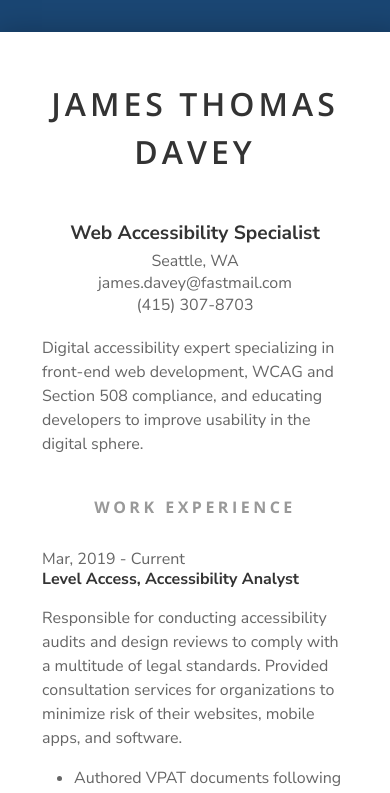
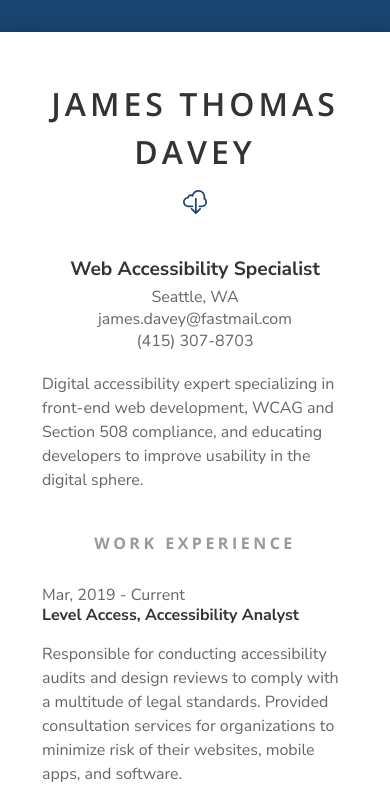
Before and after one commit to jamesthomasdavey/photography, a React (Create React App) app: page /resume in a window 390 px wide. Shown: the top 793 px of the page. Built offline with nearby package versions, Linux system fonts and the light colour scheme.

Commit message:
add download link

```diff
--- a/src/App.js
+++ b/src/App.js
@@ -13,6 +13,7 @@ import Resume from './components/pages/Resume/Resume';
 class App extends React.Component {
   state = {};
   render() {
+    document.title = 'James Thomas Davey';
     return (
       <Router>
         {/* <Navigation /> */}
--- a/src/components/pages/Resume/Resume.js
+++ b/src/components/pages/Resume/Resume.js
@@ -2,12 +2,35 @@ import React from 'react';
 
 import classes from './Resume.module.css';
 
+import downloadicon from './img/downloadicon.svg';
+
 const Resume = () => {
   document.title = 'Resume | James Thomas Davey';
+  const downloadResume = () => {
+    alert("I haven't added this functionality yet. Sorry dude.");
+  };
+  const linkHandler = (e, cb) => {
+    if (e.key === ' ' || e.key === 'Enter') {
+      e.preventDefault();
+      cb();
+    }
+  };
   return (
     <div className={classes.wrapper}>
       <main className={classes.wrapper__inner}>
         <h1 className={classes.nameHeading}>James Thomas Davey</h1>
+        <div className={classes.downloadLinkWrapper}>
+          <a
+            role='button'
+            onClick={downloadResume}
+            className={classes.downloadLink}
+            href='#'
+            onKeyPress={(e) => linkHandler(e, downloadResume)}
+            onKeyDown={(e) => linkHandler(e, downloadResume)}
+          >
+            <img alt='Download Resume' src={downloadicon} />
+          </a>
+        </div>
         <section aria-labelledby='webAccessibilitySpecialist'>
           <h2 className={classes.titleHeading} id='webAccessibilitySpecialist'>
             Web Accessibility Specialist
--- a/src/components/pages/Resume/Resume.module.css
+++ b/src/components/pages/Resume/Resume.module.css
@@ -14,6 +14,7 @@ html {
   margin: 0 auto;
   background: white;
   box-shadow: 5px 10px 30px 10px rgba(0, 0, 0, 0.25);
+  position: relative;
 }
 
 .nameHeading {
@@ -26,6 +27,24 @@ html {
   letter-spacing: 4px;
   margin-bottom: 44px;
   pointer-events: none;
+}
+
+.downloadLink {
+  display: inline-block;
+  position: absolute;
+  top: 50px;
+  right: 92px;
+  padding: 6px 6px 0px 6px;
+}
+
+.downloadLink > img {
+  height: 32px;
+  transition: 0.2s transform ease;
+}
+
+.downloadLink:focus > img,
+.downloadLink:hover > img {
+  transform: scale(1.15);
 }
 
 .titleHeading {
@@ -173,6 +192,21 @@ html {
   }
   .nameHeading {
     text-align: center;
+    margin-bottom: 8px;
+  }
+  .downloadLinkWrapper {
+    text-align: center;
+    margin-bottom: 36px;
+  }
+  .downloadLink {
+    position: relative;
+    top: 0;
+    right: 0;
+    margin: 0 auto;
+    display: inline-block;
+  }
+  .downloadLink > img {
+    height: 24px;
   }
   .titleHeading {
     text-align: center;
```
Also changed, not shown: src/components/pages/Resume/img/downloadicon.svg (added).
